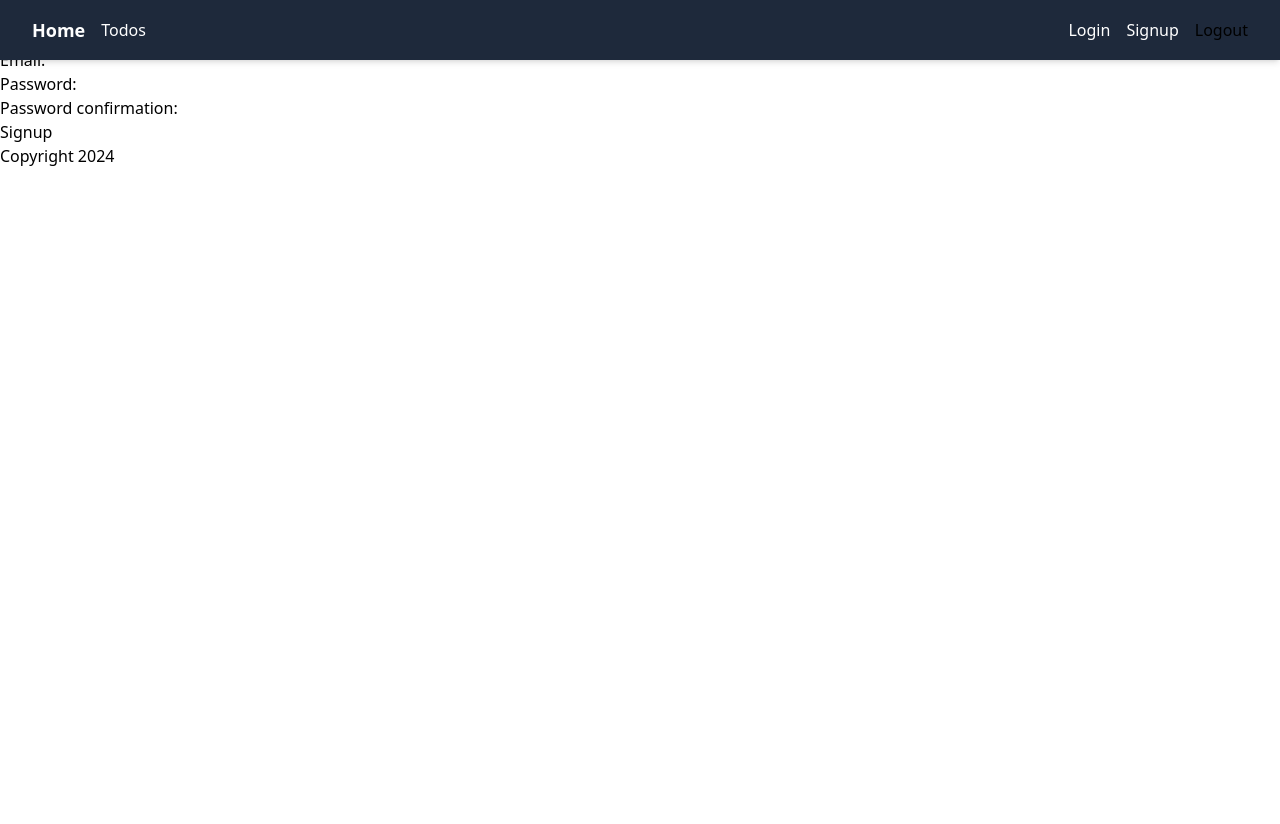
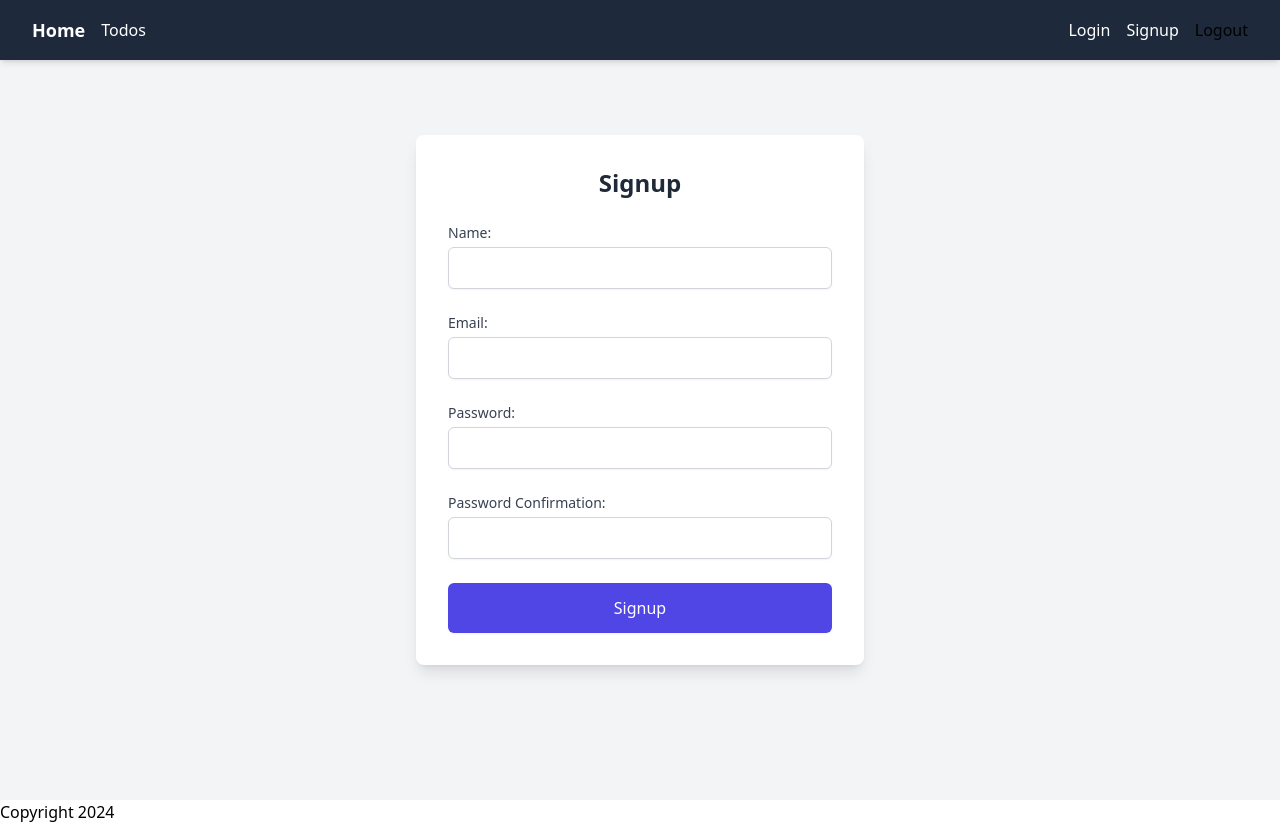
Before and after one commit to collinplank/todo-app-frontend, a React (Vite) app: page /signup in a window 1280 px wide. Before the commit the page ends 800 px from the top, so only its background shows below. Built offline with nearby package versions, Linux system fonts and the light colour scheme.

Commit message:
added tailwind styles to app

```diff
--- a/src/LoginPage.jsx
+++ b/src/LoginPage.jsx
@@ -14,7 +14,7 @@ export function LoginPage() {
         console.log(response.data);
         localStorage.setItem("email", response.data.email);
         event.target.reset();
-        window.location.href = "/"; // Change this to hide a modal, redirect to a specific page, etc.
+        window.location.href = "/";
       })
       .catch((error) => {
         console.log(error.response);
@@ -23,22 +23,49 @@ export function LoginPage() {
   };
 
   return (
-    <div id="login">
-      <h1>Login</h1>
-      <ul>
+    <div id="login" className="min-h-screen flex items-center justify-center bg-gray-100">
+      <div className="w-full max-w-md p-8 space-y-6 bg-white shadow-lg rounded-lg">
+        <h1 className="text-2xl font-bold text-center text-gray-800">Login</h1>
+        {errors.length > 0 && (
+          <ul className="text-red-600">
             {errors.map((error) => (
               <li key={error}>{error}</li>
             ))}
           </ul>
-      <form onSubmit={handleSubmit}>
+        )}
+        <form onSubmit={handleSubmit} className="mt-8 space-y-6">
           <div>
-          Email: <input name="email" type="email" />
+            <label htmlFor="email" className="block text-sm font-medium text-gray-700">
+              Email:
+            </label>
+            <input
+              name="email"
+              type="email"
+              id="email"
+              required
+              className="mt-1 block w-full px-4 py-2 border border-gray-300 rounded-md shadow-sm focus:ring-indigo-500 focus:border-indigo-500"
+            />
           </div>
           <div>
-          Password: <input name="password" type="password" />
+            <label htmlFor="password" className="block text-sm font-medium text-gray-700">
+              Password:
+            </label>
+            <input
+              name="password"
+              type="password"
+              id="password"
+              required
+              className="mt-1 block w-full px-4 py-2 border border-gray-300 rounded-md shadow-sm focus:ring-indigo-500 focus:border-indigo-500"
+            />
           </div>
-        <button type="submit">Login</button>
+          <button
+            type="submit"
+            className="w-full flex justify-center py-3 px-4 border border-transparent rounded-md shadow-sm text-white bg-indigo-600 hover:bg-indigo-700 focus:outline-none focus:ring-2 focus:ring-indigo-500"
+          >
+            Login
+          </button>
         </form>
+      </div>
     </div>
   );
 }
--- a/src/SignupPage.jsx
+++ b/src/SignupPage.jsx
@@ -22,29 +22,73 @@ export function SignupPage() {
   };
 
   return (
-    <div id="signup">
-      <h1>Signup</h1>
-      <ul>
+    <div id="signup" className="min-h-screen flex items-center justify-center bg-gray-100">
+      <div className="w-full max-w-md p-8 space-y-6 bg-white shadow-lg rounded-lg">
+        <h1 className="text-2xl font-bold text-center text-gray-800">Signup</h1>
+        {errors.length > 0 && (
+          <ul className="text-red-600">
             {errors.map((error) => (
               <li key={error}>{error}</li>
             ))}
           </ul>
-      <form onSubmit={handleSubmit}>
+        )}
+        <form onSubmit={handleSubmit} className="mt-8 space-y-6">
           <div>
-          Name: <input name="name" type="text" />
+            <label htmlFor="name" className="block text-sm font-medium text-gray-700">
+              Name:
+            </label>
+            <input
+              name="name"
+              type="text"
+              id="name"
+              required
+              className="mt-1 block w-full px-4 py-2 border border-gray-300 rounded-md shadow-sm focus:ring-indigo-500 focus:border-indigo-500"
+            />
           </div>
           <div>
-          Email: <input name="email" type="email" />
+            <label htmlFor="email" className="block text-sm font-medium text-gray-700">
+              Email:
+            </label>
+            <input
+              name="email"
+              type="email"
+              id="email"
+              required
+              className="mt-1 block w-full px-4 py-2 border border-gray-300 rounded-md shadow-sm focus:ring-indigo-500 focus:border-indigo-500"
+            />
           </div>
           <div>
-          Password: <input name="password" type="password" />
+            <label htmlFor="password" className="block text-sm font-medium text-gray-700">
+              Password:
+            </label>
+            <input
+              name="password"
+              type="password"
+              id="password"
+              required
+              className="mt-1 block w-full px-4 py-2 border border-gray-300 rounded-md shadow-sm focus:ring-indigo-500 focus:border-indigo-500"
+            />
           </div>
           <div>
-          Password confirmation:{" "}
-          <input name="password_confirmation" type="password" />
+            <label htmlFor="password_confirmation" className="block text-sm font-medium text-gray-700">
+              Password Confirmation:
+            </label>
+            <input
+              name="password_confirmation"
+              type="password"
+              id="password_confirmation"
+              required
+              className="mt-1 block w-full px-4 py-2 border border-gray-300 rounded-md shadow-sm focus:ring-indigo-500 focus:border-indigo-500"
+            />
           </div>
-        <button type="submit">Signup</button>
+          <button
+            type="submit"
+            className="w-full flex justify-center py-3 px-4 border border-transparent rounded-md shadow-sm text-white bg-indigo-600 hover:bg-indigo-700 focus:outline-none focus:ring-2 focus:ring-indigo-500"
+          >
+            Signup
+          </button>
         </form>
+      </div>
     </div>
   );
 }
--- a/src/TodoNew.jsx
+++ b/src/TodoNew.jsx
@@ -6,22 +6,60 @@ export function TodoNew({ onCreate }) {
   };
 
   return (
-    <div>
-      <h1>New Todo</h1>
-      <form onSubmit={handleSubmit}>
+    <div className="bg-white shadow-md rounded-md p-6 mb-8">
+      <h2 className="text-xl font-semibold mb-4">Create New Todo</h2>
+      <form onSubmit={handleSubmit} className="space-y-4">
         <div>
-          Title: <input name="name" type="text" />
+          <label htmlFor="title" className="block text-sm font-medium text-gray-700">
+            Title:
+          </label>
+          <input
+            name="title"
+            type="text"
+            id="title"
+            required
+            className="mt-1 block w-full px-4 py-2 border border-gray-300 rounded-md shadow-sm focus:ring-indigo-500 focus:border-indigo-500"
+          />
         </div>
         <div>
-          Description: <input name="description" type="text" />
+          <label htmlFor="description" className="block text-sm font-medium text-gray-700">
+            Description:
+          </label>
+          <textarea
+            name="description"
+            id="description"
+            rows="3"
+            className="mt-1 block w-full px-4 py-2 border border-gray-300 rounded-md shadow-sm focus:ring-indigo-500 focus:border-indigo-500"
+          ></textarea>
         </div>
         <div>
-          Deadline: <input name="deadline" type="text" />
+          <label htmlFor="deadline" className="block text-sm font-medium text-gray-700">
+            Deadline:
+          </label>
+          <input
+            name="deadline"
+            type="date"
+            id="deadline"
+            className="mt-1 block w-full px-4 py-2 border border-gray-300 rounded-md shadow-sm focus:ring-indigo-500 focus:border-indigo-500"
+          />
         </div>
-        <div>
-          Completed: <input name="completed" type="boolean" />
+        <div className="flex items-center">
+          <input
+            name="completed"
+            type="checkbox"
+            id="completed"
+            className="h-4 w-4 text-indigo-600 focus:ring-indigo-500 border-gray-300 rounded"
+          />
+          <label htmlFor="completed" className="ml-2 block text-sm text-gray-700">
+            Completed
+          </label>
         </div>
-        <button type="submit">Create Todo</button>
+        <button
+          type="submit"
+          className="w-full py-2 px-4 bg-indigo-600 text-white rounded-md hover:bg-indigo-700 focus:outline-none focus:ring-2 focus:ring-indigo-500"
+        >
+          Create Todo
+        </button>
       </form>
     </div>
   );
--- a/src/TodosShow.jsx
+++ b/src/TodosShow.jsx
@@ -6,26 +6,79 @@ export function TodosShow({ todo, onUpdate }) {
   };
 
   return (
-    <div>
-      <h1>Todo Information</h1>
-      <p>Title: {todo.title}</p>
-      <p>Description: {todo.description}</p>
-      <p>Deadline: {todo.deadline}</p>
-      <p>Completed: {todo.completed}</p>
-      <form onSubmit={handleSubmit}>
+    <div className="bg-white shadow-md rounded-md p-6 w-full max-w-md mx-auto">
+      <h2 className="text-2xl font-bold mb-4">Todo Details</h2>
+      <div className="mb-6">
+        <p className="text-lg">
+          <span className="font-semibold">Title:</span> {todo.title}
+        </p>
+        <p className="mt-2">
+          <span className="font-semibold">Description:</span> {todo.description}
+        </p>
+        <p className="mt-2">
+          <span className="font-semibold">Deadline:</span> {todo.deadline}
+        </p>
+        <p className="mt-2">
+          <span className="font-semibold">Completed:</span> {todo.completed ? "Yes" : "No"}
+        </p>
+      </div>
+      <h3 className="text-xl font-semibold mb-4">Edit Todo</h3>
+      <form onSubmit={handleSubmit} className="space-y-4">
         <div>
-          Title: <input defaultValue={todo.title} name="title" type="text" />
+          <label htmlFor="title" className="block text-sm font-medium text-gray-700">
+            Title:
+          </label>
+          <input
+            defaultValue={todo.title}
+            name="title"
+            type="text"
+            id="title"
+            required
+            className="mt-1 block w-full px-4 py-2 border border-gray-300 rounded-md shadow-sm focus:ring-indigo-500 focus:border-indigo-500"
+          />
         </div>
         <div>
-          Description: <input defaultValue={todo.desctiption} name="title" type="text" />
+          <label htmlFor="description" className="block text-sm font-medium text-gray-700">
+            Description:
+          </label>
+          <textarea
+            defaultValue={todo.description}
+            name="description"
+            id="description"
+            rows="3"
+            className="mt-1 block w-full px-4 py-2 border border-gray-300 rounded-md shadow-sm focus:ring-indigo-500 focus:border-indigo-500"
+          ></textarea>
         </div>
         <div>
-          Deadline: <input defaultValue={todo.deadline} name="title" type="text" />
+          <label htmlFor="deadline" className="block text-sm font-medium text-gray-700">
+            Deadline:
+          </label>
+          <input
+            defaultValue={todo.deadline}
+            name="deadline"
+            type="date"
+            id="deadline"
+            className="mt-1 block w-full px-4 py-2 border border-gray-300 rounded-md shadow-sm focus:ring-indigo-500 focus:border-indigo-500"
+          />
         </div>
-        <div>
-          Completed: <input defaultValue={todo.completed} name="title" type="boolean" />
+        <div className="flex items-center">
+          <input
+            defaultChecked={todo.completed}
+            name="completed"
+            type="checkbox"
+            id="completed"
+            className="h-4 w-4 text-indigo-600 focus:ring-indigo-500 border-gray-300 rounded"
+          />
+          <label htmlFor="completed" className="ml-2 block text-sm text-gray-700">
+            Completed
+          </label>
         </div>
-        <button type="submit">Update</button>
+        <button
+          type="submit"
+          className="w-full py-2 px-4 bg-indigo-600 text-white rounded-md hover:bg-indigo-700 focus:outline-none focus:ring-2 focus:ring-indigo-500"
+        >
+          Update Todo
+        </button>
       </form>
     </div>
   );
```
Also changed, not shown: src/TodoIndex.jsx (+24 -10 lines), src/TodoPage.jsx (+12 -20 lines). Lines whose indentation alone changed are shown as unchanged.
